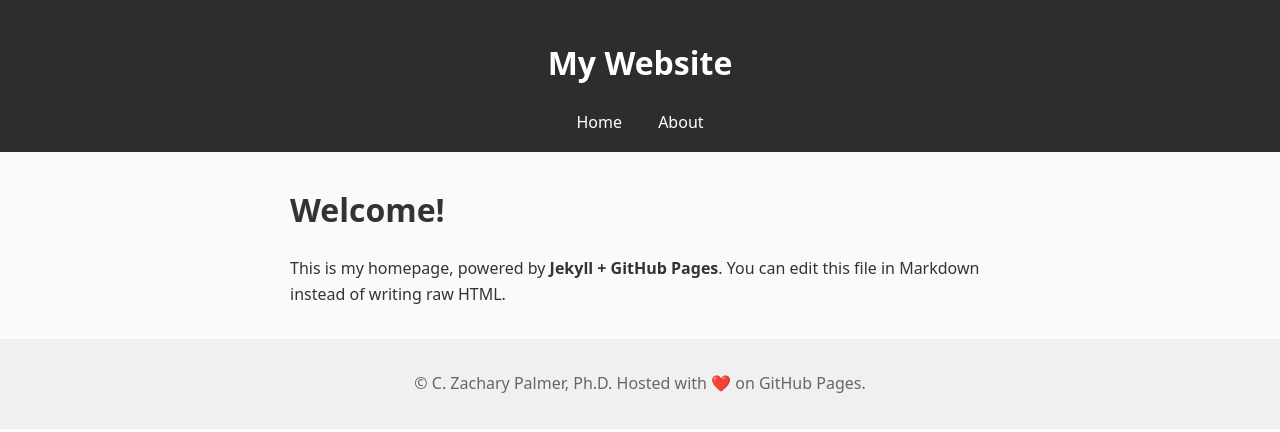
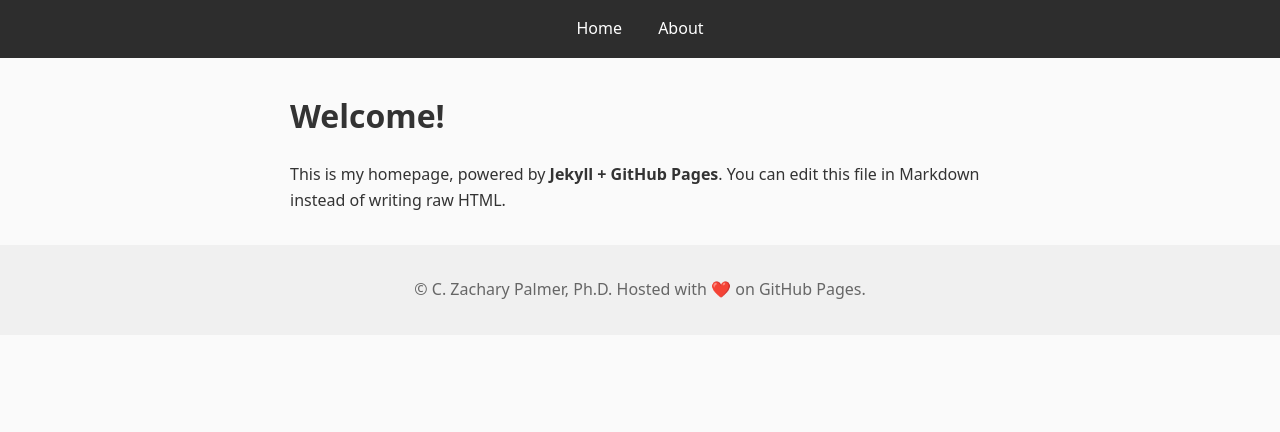
Before and after one commit to zpalmer618/zpalmer618.github.io, a Jekyll site: the page built from index.md, in a window 1280 px wide. Shown: the top 432 px of the page. Built offline with Jekyll 4.4.1, drawn with Linux system fonts in a browser that asks for light colours.

Commit message:
Removed "my website" from default

```diff
--- a/_layouts/default.html
+++ b/_layouts/default.html
@@ -8,7 +8,6 @@
 </head>
 <body>
   <header>
-    <h1>My Website</h1>
     <nav>
       <a href="/">Home</a>
       <a href="/about.html">About</a>
```
